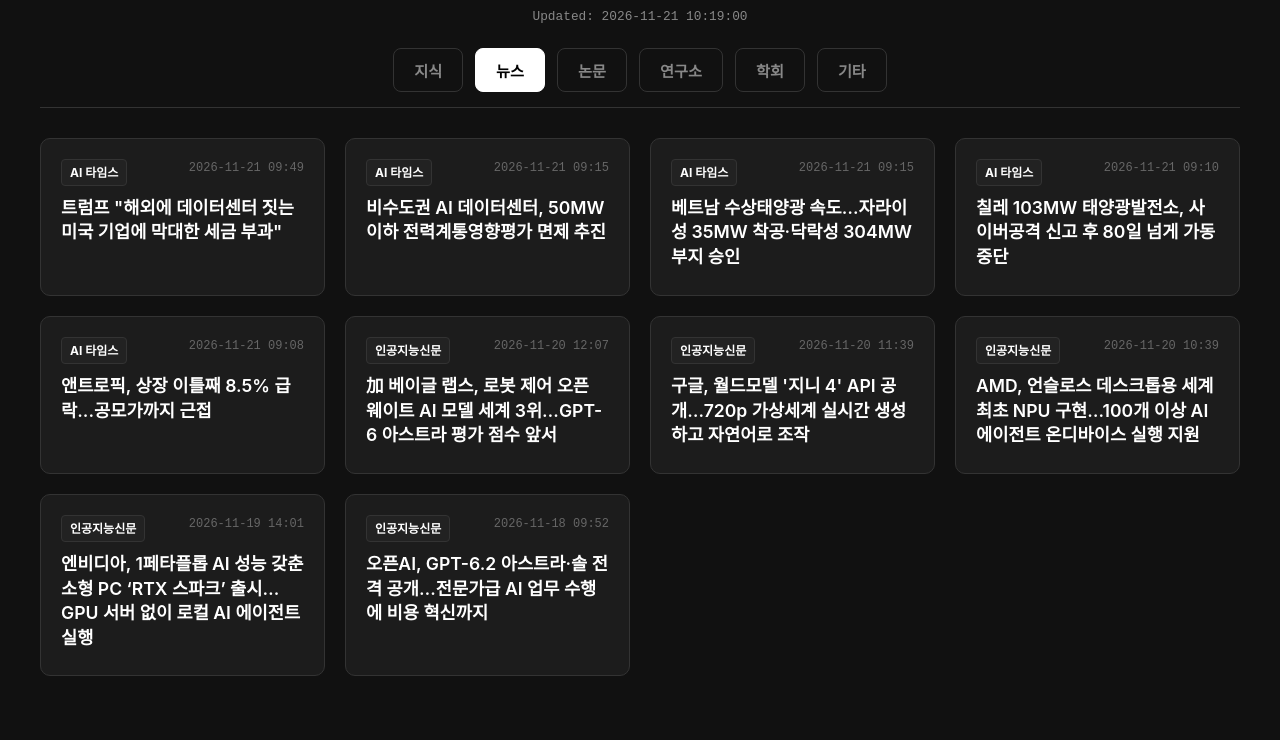
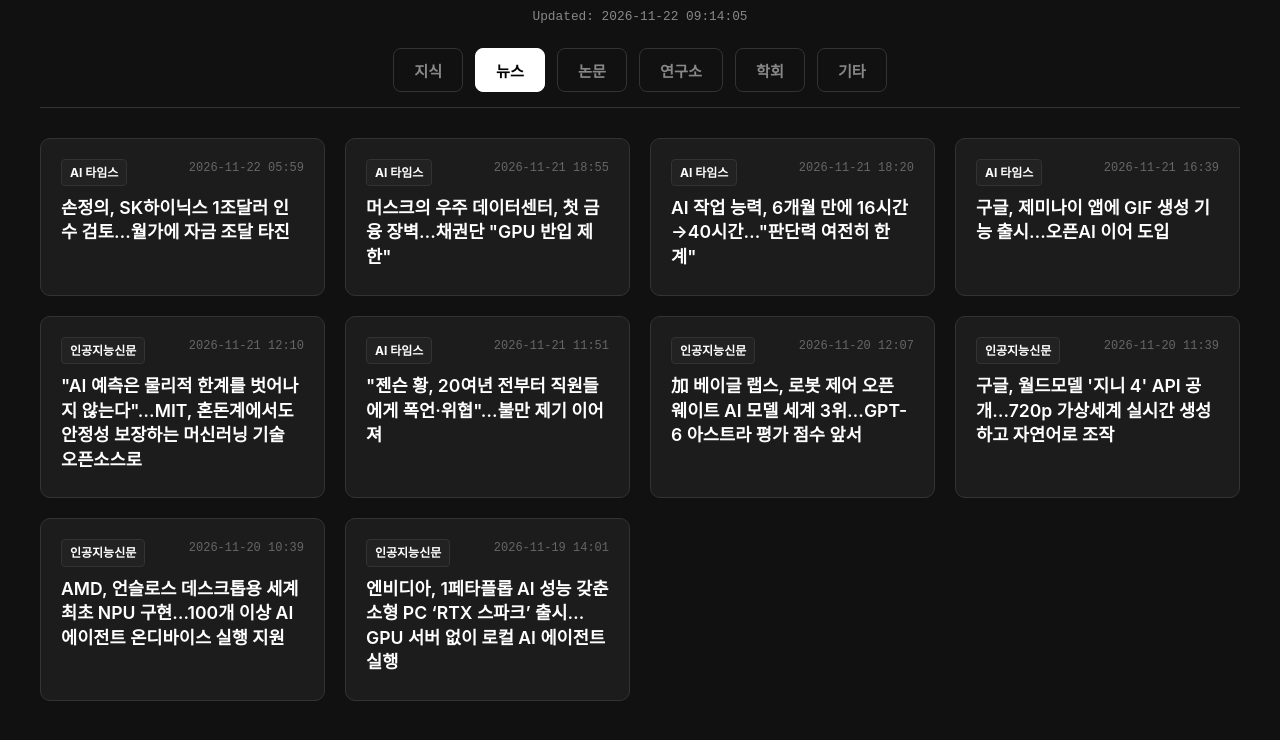
Before and after one commit to KGoogle/test, a plain HTML site: page index.html in a window 1280 px wide. Shown: the part 74-814 px from the top of the page. Drawn offline with Linux system fonts and the light colour scheme.

Commit message:
Update AI News: 2026-11-22

```diff
--- a/index.html
+++ b/index.html
@@ -170,7 +170,7 @@
         <div class="container">
             <header>
                 <h1>AI 정보</h1>
-                <div class="timestamp">Updated: 2026-11-21 10:19:00</div>
+                <div class="timestamp">Updated: 2026-11-22 09:14:05</div>
             </header>
 
             <nav class="tabs">
@@ -187,41 +187,49 @@
                 <div class="card">
                     <div class="card-meta">
                         <span class="badge">AI 타임스</span>
-                        <span class="date">2026-11-21 09:49</span>
+                        <span class="date">2026-11-22 05:59</span>
                     </div>
-                    <a href="https://www.aitimes.com/news/articleView.html?idxno=217642" target="_blank" class="card-title">트럼프 "해외에 데이터센터 짓는 미국 기업에 막대한 세금 부과"</a>
+                    <a href="https://www.aitimes.com/news/articleView.html?idxno=217653" target="_blank" class="card-title">손정의, SK하이닉스 1조달러 인수 검토…월가에 자금 조달 타진</a>
                 </div>
 
                 <div class="card">
                     <div class="card-meta">
                         <span class="badge">AI 타임스</span>
-                        <span class="date">2026-11-21 09:15</span>
+                        <span class="date">2026-11-21 18:55</span>
                     </div>
-                    <a href="https://www.aitimes.com/news/articleView.html?idxno=217616" target="_blank" class="card-title">비수도권 AI 데이터센터, 50MW 이하 전력계통영향평가 면제 추진</a>
+                    <a href="https://www.aitimes.com/news/articleView.html?idxno=217650" target="_blank" class="card-title">머스크의 우주 데이터센터, 첫 금융 장벽…채권단 "GPU 반입 제한"</a>
                 </div>
 
                 <div class="card">
                     <div class="card-meta">
                         <span class="badge">AI 타임스</span>
-                        <span class="date">2026-11-21 09:15</span>
+                        <span class="date">2026-11-21 18:20</span>
                     </div>
-                    <a href="https://www.aitimes.com/news/articleView.html?idxno=217553" target="_blank" class="card-title">베트남 수상태양광 속도…자라이성 35MW 착공·닥락성 304MW 부지 승인</a>
+                    <a href="https://www.aitimes.com/news/articleView.html?idxno=217649" target="_blank" class="card-title">AI 작업 능력, 6개월 만에 16시간→40시간…"판단력 여전히 한계"</a>
                 </div>
 
                 <div class="card">
                     <div class="card-meta">
                         <span class="badge">AI 타임스</span>
-                        <span class="date">2026-11-21 09:10</span>
+                        <span class="date">2026-11-21 16:39</span>
                     </div>
-                    <a href="https://www.aitimes.com/news/articleView.html?idxno=217563" target="_blank" class="card-title">칠레 103MW 태양광발전소, 사이버공격 신고 후 80일 넘게 가동 중단</a>
+                    <a href="https://www.aitimes.com/news/articleView.html?idxno=217648" target="_blank" class="card-title">구글, 제미나이 앱에 GIF 생성 기능 출시…오픈AI 이어 도입</a>
+                </div>
+
+                <div class="card">
+                    <div class="card-meta">
+                        <span class="badge">인공지능신문</span>
+                        <span class="date">2026-11-21 12:10</span>
+                    </div>
+                    <a href="https://www.aitimes.kr/news/articleView.html?idxno=42835" target="_blank" class="card-title">"AI 예측은 물리적 한계를 벗어나지 않는다"…MIT, 혼돈계에서도 안정성 보장하는 머신러닝 기술 오픈소스로</a>
                 </div>
 
                 <div class="card">
                     <div class="card-meta">
                         <span class="badge">AI 타임스</span>
-                        <span class="date">2026-11-21 09:08</span>
+                        <span class="date">2026-11-21 11:51</span>
                     </div>
-                    <a href="https://www.aitimes.com/news/articleView.html?idxno=217639" target="_blank" class="card-title">앤트로픽, 상장 이틀째 8.5% 급락...공모가까지 근접</a>
+                    <a href="https://www.aitimes.com/news/articleView.html?idxno=217644" target="_blank" class="card-title">"젠슨 황, 20여년 전부터 직원들에게 폭언·위협"…불만 제기 이어져</a>
                 </div>
 
                 <div class="card">
@@ -254,14 +262,6 @@
                         <span class="date">2026-11-19 14:01</span>
                     </div>
                     <a href="https://www.aitimes.kr/news/articleView.html?idxno=42802" target="_blank" class="card-title">엔비디아, 1페타플롭 AI 성능 갖춘 소형 PC ‘RTX 스파크’ 출시…GPU 서버 없이 로컬 AI 에이전트 실행</a>
-                </div>
-
-                <div class="card">
-                    <div class="card-meta">
-                        <span class="badge">인공지능신문</span>
-                        <span class="date">2026-11-18 09:52</span>
-                    </div>
-                    <a href="https://www.aitimes.kr/news/articleView.html?idxno=42776" target="_blank" class="card-title">오픈AI, GPT-6.2 아스트라·솔 전격 공개…전문가급 AI 업무 수행에 비용 혁신까지</a>
                 </div>
                 </div></div><div id="Labs" class="tab-content"><div class="card-grid">
                 <div class="card">
```
